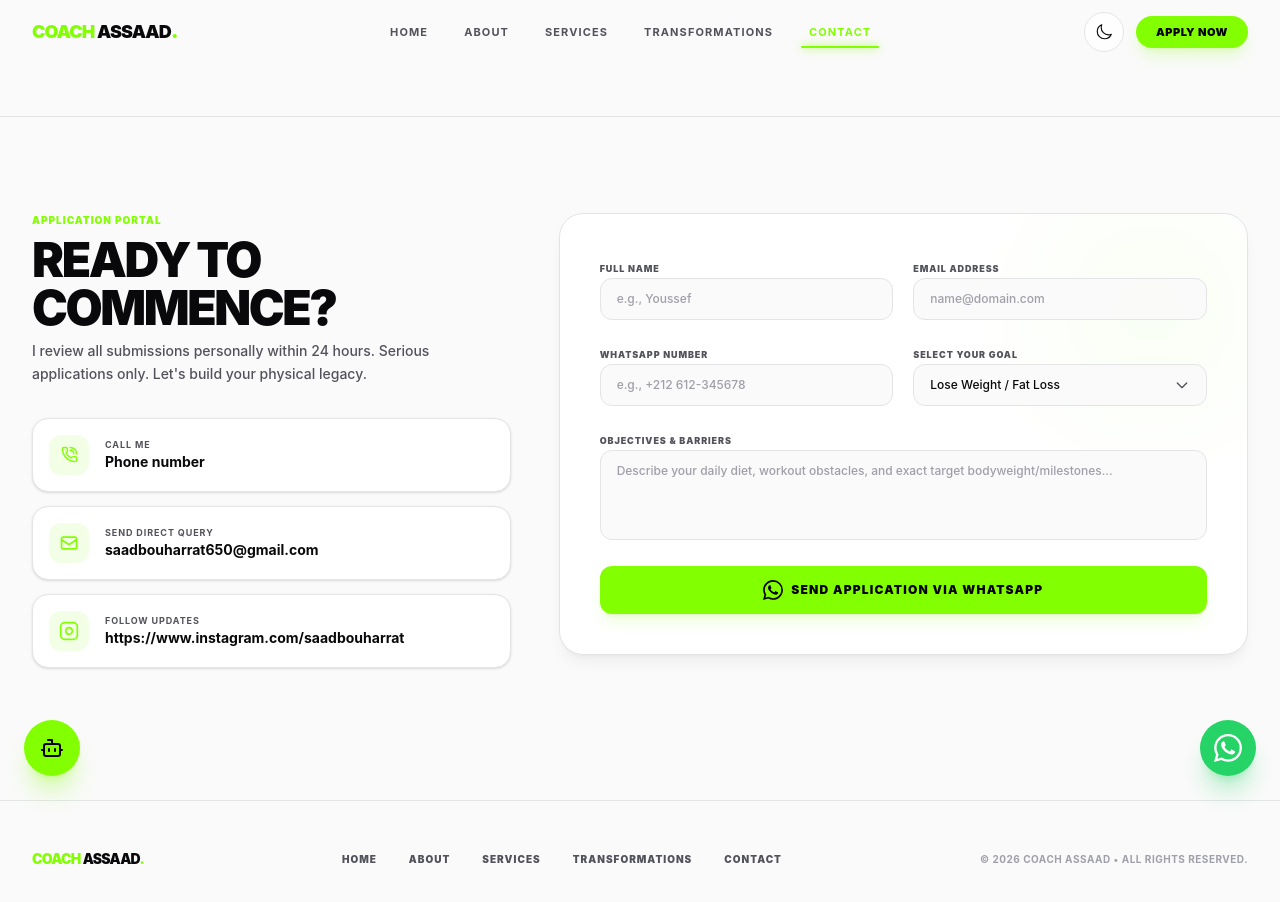
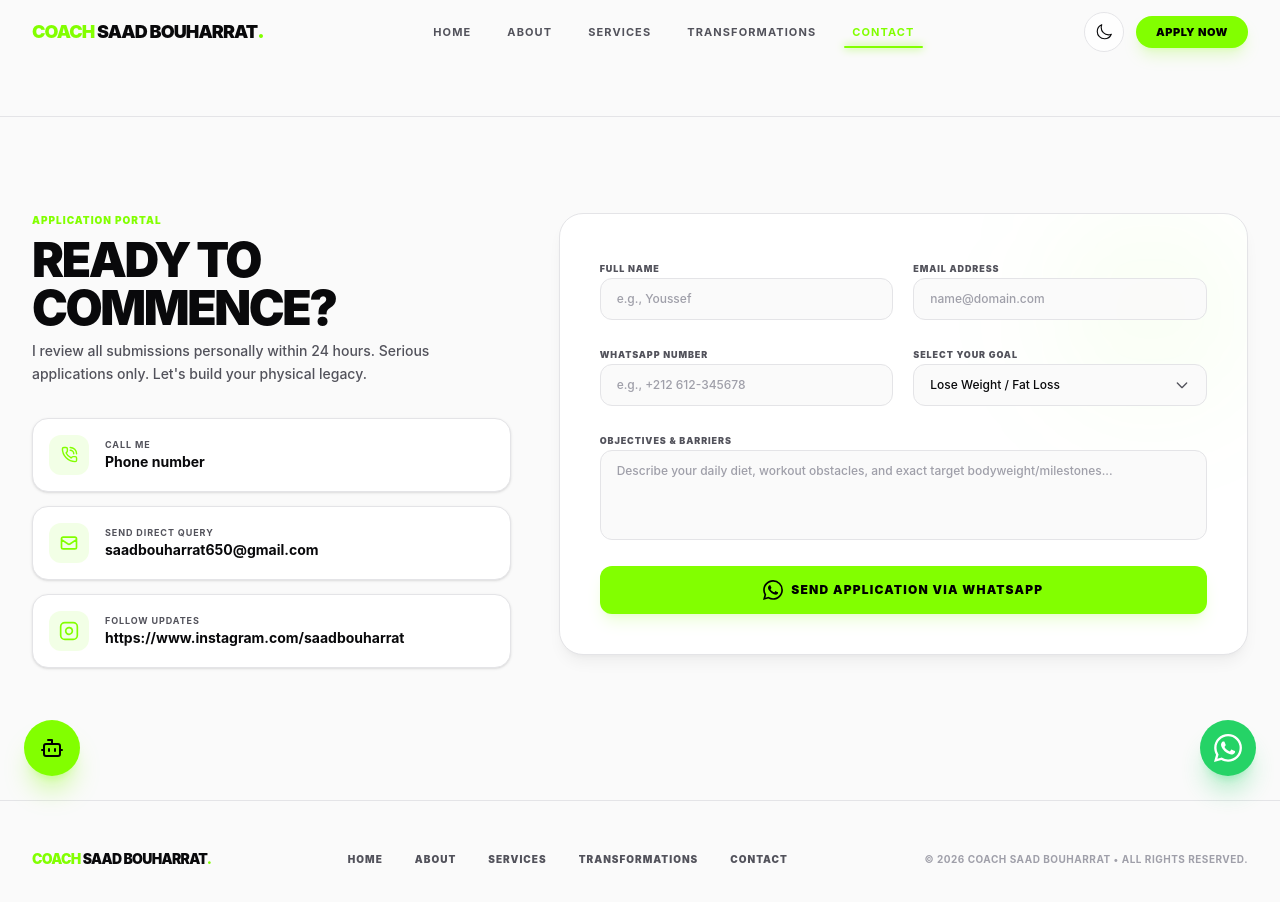
Before and after one commit to BenTaleb-Mehdi/Website-coach, a Next.js app: page /contact in a window 1280 px wide. Shown: the top 902 px of the page. Built offline with nearby package versions, Linux system fonts and the light colour scheme.

Commit message:
feat: initialize portfolio core data and implement initial site layout, home page, and services section

```diff
--- a/app/about/page.tsx
+++ b/app/about/page.tsx
@@ -1,5 +1,6 @@
 "use client";
 
+import { useEffect } from "react";
 import Image from "next/image";
 import { motion } from "framer-motion";
 import { Check, Star } from "lucide-react";
@@ -36,6 +37,10 @@ export default function AboutPage() {
     "Weekly Biomarker Monitoring Metrics",
     "Direct Private Telegram Hotline Access",
   ];
+
+  useEffect(() => {
+    document.title = "Who Is Coach Saad Bouharrat? | 8+ Years | 500+ Transformations";
+  }, []);
 
   return (
     <div className="bg-background text-zinc-900 dark:text-white min-h-screen flex flex-col justify-between pt-15">
@@ -82,7 +87,7 @@ export default function AboutPage() {
               <div className="relative rounded-3xl overflow-hidden border-t-2 border-l-2 border-[#82FF00] bg-zinc-900 h-[450px]">
                 <Image
                   src="/images/profile/about-profile.jpg"
-                  alt="Coach Assaad"
+                  alt="Coach Saad Bouharrat — premium online fitness coach — Larache Morocco"
                   fill
                   priority
                   className="object-cover "
--- a/app/components/BeforeAfterSlider.tsx
+++ b/app/components/BeforeAfterSlider.tsx
@@ -18,7 +18,7 @@ export default function BeforeAfterSlider({ beforeImg, afterImg, clientName, ach
     <div className="bg-white dark:bg-[#0D0D0D] border border-zinc-200 dark:border-zinc-900 rounded-2xl overflow-hidden p-4 w-full mx-auto shadow-lg dark:shadow-2xl hover:border-zinc-300 dark:hover:border-zinc-800 transition-colors duration-300">
       <div className="relative h-[440px] w-full select-none rounded-xl overflow-hidden bg-zinc-100 dark:bg-zinc-950">
         {/* After View */}
-        <img src={afterImg} alt="After Outcome" className="absolute inset-0 w-full h-full object-cover" />
+        <img src={afterImg} alt={`${clientName} — ${achievement} — after result — Coach Saad Bouharrat`} className="absolute inset-0 w-full h-full object-cover" />
         <div className="absolute top-4 right-4 bg-[#82FF00] text-black text-[10px] font-black uppercase px-2.5 py-1 rounded tracking-widest z-10">AFTER</div>
 
         {/* Before View Overlaid */}
@@ -26,7 +26,7 @@ export default function BeforeAfterSlider({ beforeImg, afterImg, clientName, ach
           className="absolute inset-0 overflow-hidden"
           style={{ clipPath: `polygon(0 0, ${sliderPosition}% 0, ${sliderPosition}% 100%, 0 100%)` }}
         >
-          <img src={beforeImg} alt="Before Entry" className="absolute inset-0 w-full h-full object-cover" />
+          <img src={beforeImg} alt={`${clientName} — ${achievement} — before entry — Coach Saad Bouharrat`} className="absolute inset-0 w-full h-full object-cover" />
           <div className="absolute top-4 left-4 bg-white/90 dark:bg-zinc-900/90 text-zinc-900 dark:text-white text-[10px] font-black uppercase px-2.5 py-1 rounded tracking-widest border border-zinc-200 dark:border-zinc-800 z-10">BEFORE</div>
         </div>
 
--- a/app/contact/page.tsx
+++ b/app/contact/page.tsx
@@ -1,6 +1,16 @@
 // app/contact/page.tsx
+import type { Metadata } from "next";
 import ContactSection from "../components/sections/ContactSection";
 import Footer from "../components/Footer";
+
+export const metadata: Metadata = {
+  title: "Apply for Elite Coaching",
+  description: "Ready to transform? Submit your application for premium 1-on-1 coaching. Coach Saad Bouharrat reviews every submission within 24 hours.",
+  openGraph: {
+    title: "Apply for Elite Coaching | COACH SAAD BOUHARRAT.",
+    description: "Ready to transform? Submit your application for premium 1-on-1 coaching. Coach Saad Bouharrat reviews every submission within 24 hours.",
+  },
+};
 
 export default function ContactPage() {
   return (
--- a/app/data/portfolioData.ts
+++ b/app/data/portfolioData.ts
@@ -1,8 +1,8 @@
 // app/data/portfolioData.ts
 
 export const siteConfig = {
-  coachName: "Coach Saad ",
-  logo: "COACH ASSAAD.",
+  coachName: "Coach saad bouharrat ",
+  logo: "COACH SAAD BOUHARRAT.",
 };
 
 export const navLinks = [
@@ -21,7 +21,7 @@ export const heroData = {
 
 // This was missing and caused your error!
 export const aboutData = {
-  title: "Who Is COACH ASSAAD. ?",
+  title: "Who Is COACH SAAD BOUHARRAT. ?",
   bio: "With over 8 years of certified personal training and nutrition experience, I help busy professionals drop fat, build lean muscle, and turn unsustainable habits into sustainable lifestyles.",
   stats: [
     { value: "500+", label: "Clients Transformed" },
--- a/app/layout.tsx
+++ b/app/layout.tsx
@@ -2,7 +2,6 @@
 import "./globals.css";
 import Navbar from "./components/Navbar";
 import { ThemeProvider } from "./context/ThemeContext";
-import { siteConfig } from "./data/portfolioData";
 import Footer from "./components/Footer";
 import FloatingWhatsApp from "./components/FloatingWhatsApp";
 import ChatBot from "./components/ChatBot";
@@ -10,8 +9,18 @@ import ScrollToTop from "./components/ScrollToTop";
 import { Analytics } from "@vercel/analytics/next"
 
 export const metadata = {
-  title: `FitCoach | Elite Online Coaching by ${siteConfig.coachName}`,
-  description: "Premium 1-on-1 fitness coaching tailored for high-performing individuals. Custom splits, nutrition, and precision data tracking.",
+  title: {
+    default: `COACH SAAD BOUHARRAT. | Elite Online Fitness Coach for Professionals`,
+    template: `%s | COACH SAAD BOUHARRAT.`,
+  },
+  description: "1-on-1 data-driven coaching for busy professionals. Custom training splits, precision macro frameworks & weekly check-ins. Transform your body without guessing.",
+  keywords: ["premium online fitness coaching", "elite personal trainer", "body transformation coach", "custom hypertrophy training", "1-on-1 fat loss coaching", "fitness coach Morocco", "personal trainer Larache"],
+  openGraph: {
+    title: `COACH SAAD BOUHARRAT. | Elite Online Fitness Coach`,
+    description: "1-on-1 data-driven coaching for busy professionals. Custom training splits, precision macro frameworks & weekly check-ins.",
+    locale: "en_US",
+    type: "website",
+  },
 };
 
 export default function RootLayout({ children }: { children: React.ReactNode }) {
--- a/app/page.tsx
+++ b/app/page.tsx
@@ -1,4 +1,5 @@
 // app/page.tsx
+import type { Metadata } from "next";
 import Hero from "./components/sections/Hero";
 import AboutSection from "./components/sections/AboutSection";
 import BeforeAfterSlider from "./components/BeforeAfterSlider";
@@ -6,6 +7,15 @@ import { transformations } from "./data/portfolioData";
 import ContactSection from "./components/sections/ContactSection";
 import ServicesSection from "./components/sections/ServicesSection";
 import Footer from "./components/Footer";
+
+export const metadata: Metadata = {
+  title: "COACH SAAD BOUHARRAT. | Elite Online Fitness Coach for Professionals",
+  description: "1-on-1 data-driven coaching for busy professionals. Custom training splits, precision macro frameworks & weekly check-ins. Transform your body without guessing.",
+  openGraph: {
+    title: "COACH SAAD BOUHARRAT. | Elite Online Fitness Coach",
+    description: "1-on-1 data-driven coaching for busy professionals. Custom training splits, precision macro frameworks & weekly check-ins.",
+  },
+};
 
 export default function HomePage() {
   return (
--- a/app/services/page.tsx
+++ b/app/services/page.tsx
@@ -1,6 +1,7 @@
 // app/services/page.tsx
 "use client";
 
+import { useEffect } from "react";
 import ServicesSection from "../components/sections/ServicesSection";
 import Footer from "../components/Footer";
 import { motion } from "framer-motion";
@@ -47,6 +48,10 @@ export default function ServicesPage() {
 
   // Keep track of active FAQ index
   const [activeFaq, setActiveFaq] = useState<number | null>(null);
+
+  useEffect(() => {
+    document.title = "Online Elite Coaching & Hybrid Shred Program | Coach Saad Bouharrat";
+  }, []);
 
   return (
     <div className="bg-background text-zinc-900 dark:text-white min-h-screen pt-20 flex flex-col justify-between">
--- a/app/transformations/page.tsx
+++ b/app/transformations/page.tsx
@@ -1,7 +1,7 @@
 // app/transformations/page.tsx
 "use client";
 
-import { useState } from "react";
+import { useState, useEffect } from "react";
 import BeforeAfterSlider from "../components/BeforeAfterSlider";
 import Footer from "../components/Footer";
 import { motion } from "framer-motion";
@@ -15,6 +15,10 @@ export default function TransformationsPage() {
   const filteredData = filter === "all"
     ? transformations
     : transformations.filter(t => t.category === filter);
+
+  useEffect(() => {
+    document.title = "Before & After Fat Loss Results | Body Recomp Success Stories";
+  }, []);
 
   return (
     <div className="bg-background text-zinc-900 dark:text-white min-h-screen pt-24 pb-12 flex flex-col justify-between">
```
